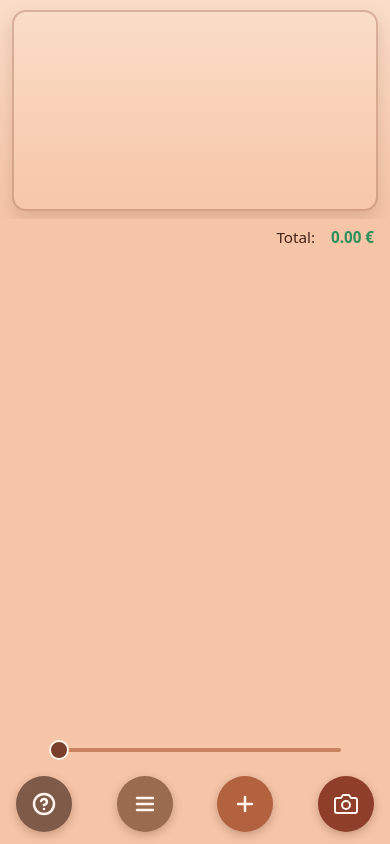
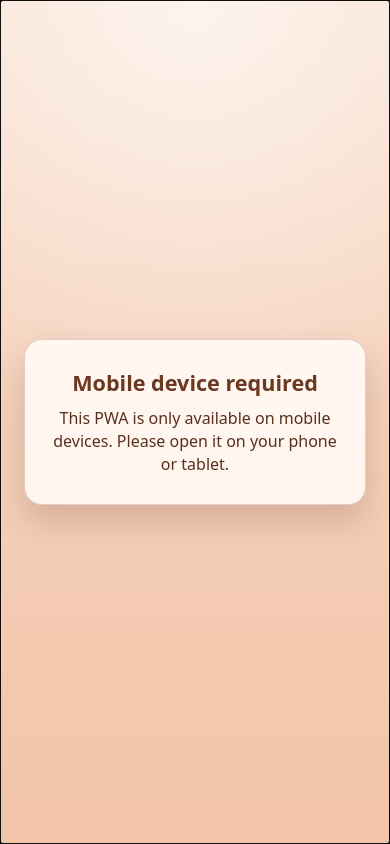
Before and after one commit to daniele-quero/keep-the-check-pwa, a website built with Vite: page index.html in a window 390 px wide. Built offline with nearby package versions, Linux system fonts and the light colour scheme; no server answers.

Commit message:
feat: mobile-only gate, desktop notice, tests, and docs

```diff
--- a/src/main.ts
+++ b/src/main.ts
@@ -26,10 +26,9 @@ import { uiRefs, populateSelect, updateThresholdLabel, addResultItem } from "./u
 import { parseSimpleYaml, applyYamlToModal, exportConfigYaml } from "./yamlConfig";
 import { getSelectedProvider, setSelectedProvider } from "./providerSelection";
 import { createTutorialModal, initTutorialLang } from "./modals/tutorialModal";
+import { isMobileDevice, showDesktopNotice } from "./mobileGate";
 
-
-
-/* ??? Services ??? */
+export async function initApp(): Promise<void> {
   const camera = new CameraService(uiRefs.video);
   const optionsModal = createOptionsModal();
   initOptionTooltips();
@@ -54,8 +53,6 @@ async function loadProviderOptions(): Promise<void> {
     }
   }
 
-/* ??? Populate dropdowns ??? */
-
   function populateOptions(): void {
     const cfg = config.current;
     populateSelect(uiRefs.selCurrency, Object.values(CurrencyCode), cfg.currency);
@@ -67,9 +64,6 @@ function populateOptions(): void {
     void loadProviderOptions();
   }
 
-
-
-
   uiRefs.inputImport.addEventListener("change", () => {
     const file = uiRefs.inputImport.files?.[0];
     if (!file) return;
@@ -78,7 +72,9 @@ uiRefs.inputImport.addEventListener("change", () => {
       try {
         const data = parseSimpleYaml(reader.result as string);
         applyYamlToModal(data, uiRefs);
-    } catch { /* ignore malformed files */ }
+      } catch {
+        // Ignore malformed files.
+      }
       uiRefs.inputImport.value = "";
     };
     reader.readAsText(file);
@@ -95,17 +91,12 @@ uiRefs.btnOptExport.addEventListener("click", () => {
     URL.revokeObjectURL(url);
   });
 
-
-
-/* ??? Crop slider ??? */
   uiRefs.cropSlider.addEventListener("input", () => {
     const v = parseFloat(uiRefs.cropSlider.value);
     const maskPercent = (v * 75) / 2;
     uiRefs.maskTop.style.height = `${maskPercent}%`;
     uiRefs.maskBottom.style.height = `${maskPercent}%`;
   });
-
-/* ??? Totals update ??? */
 
   listManager.onTotalUpdated((total, coupons) => {
     uiRefs.totalValue.textContent = `${total.toFixed(2)} ${config.getCurrencySymbol()}`;
@@ -127,7 +118,6 @@ listManager.onTotalUpdated((total, coupons) => {
     }
   });
 
-
   listManager.onCouponAlert((show, remaining) => {
     if (show && config.current.useCoupons) {
       uiRefs.alertEl.textContent = `Add just ${remaining.toFixed(2)} ${config.getCurrencySymbol()} more to get another coupon!`;
@@ -140,7 +130,6 @@ config.onChanged(() => {
     listManager.recalculate();
   });
 
-/* ??? Tutorial modal ??? */
   uiRefs.btnTutorial.addEventListener("click", () => {
     tutorialModal.open();
   });
@@ -149,9 +138,9 @@ uiRefs.btnTutorial.addEventListener("click", () => {
     tutorialModal.close();
   });
 
-/* ??? Scan ??? */
-
   let scanning = false;
+  let addQty = 1;
+  let editingItemId: number | null = null;
 
   const addModalController = new AddModalController({
     sendImageToAI,
@@ -167,6 +156,16 @@ const addModalController = new AddModalController({
     prompt: IMAGE_EXTRACTION_PROMPT,
     onConfirmed: () => addModal.close(),
   });
+
+  function openEditModal(item: PriceItem): void {
+    editingItemId = item.id;
+    uiRefs.inputProduct.value = item.product;
+    uiRefs.inputPrice.value = String(item.price);
+    addQty = item.quantity;
+    uiRefs.addQtyDisplay.textContent = String(item.quantity);
+    addModalController.reset();
+    addModal.open();
+  }
 
   async function doScan(): Promise<void> {
     if (scanning) return;
@@ -198,7 +197,6 @@ async function doScan(): Promise<void> {
 
   uiRefs.btnScan.addEventListener("click", doScan);
 
-/* ??? Options modal ??? */
   uiRefs.btnOptions.addEventListener("click", () => {
     populateOptions();
     optionsModal.open();
@@ -233,20 +231,6 @@ uiRefs.btnOptOk.addEventListener("click", () => {
   uiRefs.btnOptCancel.addEventListener("click", () => {
     optionsModal.close();
   });
-
-/* ??? Add modal ??? */
-let addQty = 1;
-let editingItemId: number | null = null;
-
-function openEditModal(item: PriceItem): void {
-  editingItemId = item.id;
-  uiRefs.inputProduct.value = item.product;
-  uiRefs.inputPrice.value = String(item.price);
-  addQty = item.quantity;
-  uiRefs.addQtyDisplay.textContent = String(item.quantity);
-  addModalController.reset();
-  addModal.open();
-}
 
   uiRefs.btnAdd.addEventListener("click", () => {
     editingItemId = null;
@@ -300,15 +284,19 @@ uiRefs.btnAddCancel.addEventListener("click", () => {
     addModal.close();
   });
 
-/* ??? Camera init ??? */
   camera.start().catch((err) => {
     console.warn("Camera start failed:", err);
   });
 
-/* ??? Init totals ??? */
   uiRefs.totalValue.textContent = `0.00 ${config.getCurrencySymbol()}`;
 
-/* ??? Service Worker ??? */
   if ("serviceWorker" in navigator) {
     navigator.serviceWorker.register("/sw.js").catch(() => {});
   }
+}
+
+if (!isMobileDevice()) {
+  showDesktopNotice();
+} else {
+  void initApp();
+}
--- /dev/null
+++ b/src/mobileGate.ts
@@ -0,0 +1,102 @@
+const PHONE_UA_RE = /android.+mobile|iphone|ipod|windows phone|iemobile|blackberry|opera mini|mobile safari/i;
+const TABLET_UA_RE = /ipad|tablet|kindle|silk|playbook|android(?!.*mobile)/i;
+
+export const DESKTOP_BLOCKER_ID = "desktop-blocker";
+export const DESKTOP_NOTICE_DEFAULT_MESSAGE =
+  "This PWA is only available on mobile devices. Please open it on your phone or tablet.";
+
+function parseBooleanQueryFlag(name: string): boolean | null {
+  if (typeof window === "undefined") return null;
+
+  const params = new URLSearchParams(window.location.search);
+  if (!params.has(name)) return null;
+
+  const raw = (params.get(name) ?? "").trim().toLowerCase();
+  if (raw === "0" || raw === "false" || raw === "no") return false;
+  if (raw === "1" || raw === "true" || raw === "yes" || raw === "") return true;
+  return true;
+}
+
+function hasCoarsePointer(): boolean {
+  if (typeof window.matchMedia !== "function") return false;
+  try {
+    return window.matchMedia("(pointer: coarse)").matches;
+  } catch {
+    return false;
+  }
+}
+
+function longestViewportEdge(): number {
+  if (typeof window === "undefined") return 0;
+  return Math.max(
+    window.screen?.width ?? 0,
+    window.screen?.height ?? 0,
+    window.innerWidth ?? 0,
+    window.innerHeight ?? 0
+  );
+}
+
+export function isMobileDevice(): boolean {
+  if (typeof window === "undefined" || typeof navigator === "undefined") return false;
+
+  const forcedMobile = parseBooleanQueryFlag("forceMobile");
+  if (forcedMobile !== null) return forcedMobile;
+
+  const forcedDesktop = parseBooleanQueryFlag("forceDesktop");
+  if (forcedDesktop !== null) return !forcedDesktop;
+
+  const ua = navigator.userAgent.toLowerCase();
+  const hasTouch = Number(navigator.maxTouchPoints || 0) > 0;
+  const coarsePointer = hasCoarsePointer();
+  const viewportEdge = longestViewportEdge();
+
+  if (PHONE_UA_RE.test(ua) || TABLET_UA_RE.test(ua)) return true;
+
+  const isIpadDesktopUa = ua.includes("macintosh") && hasTouch;
+  if (isIpadDesktopUa) return true;
+
+  const isLikelyTabletSize = viewportEdge > 0 && viewportEdge <= 1366;
+  return hasTouch && coarsePointer && isLikelyTabletSize;
+}
+
+export function showDesktopNotice(
+  message: string = DESKTOP_NOTICE_DEFAULT_MESSAGE
+): void {
+  if (typeof document === "undefined") return;
+
+  const existing = document.getElementById(DESKTOP_BLOCKER_ID);
+  if (existing) return;
+
+  const appRoot = document.getElementById("app");
+  if (appRoot instanceof HTMLElement) {
+    appRoot.classList.add("app-hidden");
+    appRoot.setAttribute("aria-hidden", "true");
+  }
+
+  document.body.classList.add("desktop-blocked");
+
+  const blocker = document.createElement("section");
+  blocker.id = DESKTOP_BLOCKER_ID;
+  blocker.className = "desktop-blocker";
+  blocker.setAttribute("role", "alertdialog");
+  blocker.setAttribute("aria-live", "assertive");
+  blocker.setAttribute("aria-modal", "true");
+  blocker.setAttribute("aria-label", "Mobile device required");
+  blocker.tabIndex = -1;
+
+  const card = document.createElement("div");
+  card.className = "desktop-blocker__card";
+
+  const title = document.createElement("h1");
+  title.className = "desktop-blocker__title";
+  title.textContent = "Mobile device required";
+
+  const body = document.createElement("p");
+  body.className = "desktop-blocker__text";
+  body.textContent = message;
+
+  card.append(title, body);
+  blocker.appendChild(card);
+  document.body.appendChild(blocker);
+  blocker.focus();
+}
--- a/src/style.css
+++ b/src/style.css
@@ -39,6 +39,48 @@ html, body {
   display: flex;
   flex-direction: column;
   height: 100dvh;
+}
+
+#app.app-hidden {
+  display: none !important;
+}
+
+body.desktop-blocked {
+  overflow: hidden;
+}
+
+.desktop-blocker {
+  position: fixed;
+  inset: 0;
+  z-index: 200;
+  display: flex;
+  align-items: center;
+  justify-content: center;
+  padding: 24px;
+  text-align: center;
+  background:
+    radial-gradient(circle at top, rgba(255, 255, 255, 0.68), transparent 52%),
+    linear-gradient(180deg, #f8ddcb 0%, #f2c4a8 100%);
+}
+
+.desktop-blocker__card {
+  width: min(560px, 100%);
+  padding: 28px 22px;
+  border-radius: 18px;
+  background: rgba(255, 249, 243, 0.94);
+  border: 1px solid rgba(122, 63, 42, 0.22);
+  box-shadow: 0 16px 32px rgba(80, 35, 20, 0.18);
+}
+
+.desktop-blocker__title {
+  font-size: 1.35rem;
+  color: #6b3821;
+  margin-bottom: 10px;
+}
+
+.desktop-blocker__text {
+  color: #5a2f1d;
+  line-height: 1.45;
 }
 
 /* ??? Camera ??? */
```
Also changed, not shown: tests/main.mobileGate.test.ts (added, +56 -0 lines), tests/mobileGate.test.ts (added, +146 -0 lines), README.md, public/icon.svg. Lines whose indentation alone changed are shown as unchanged.
